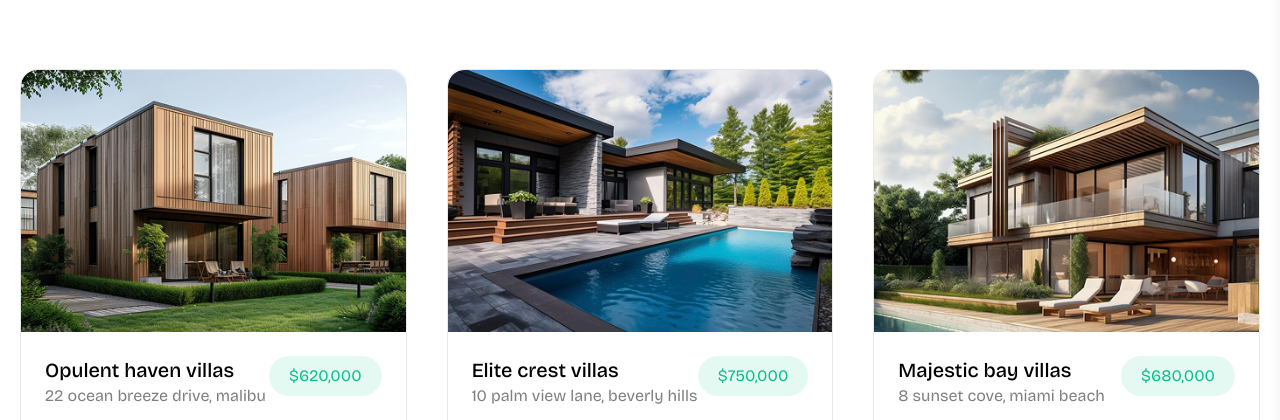
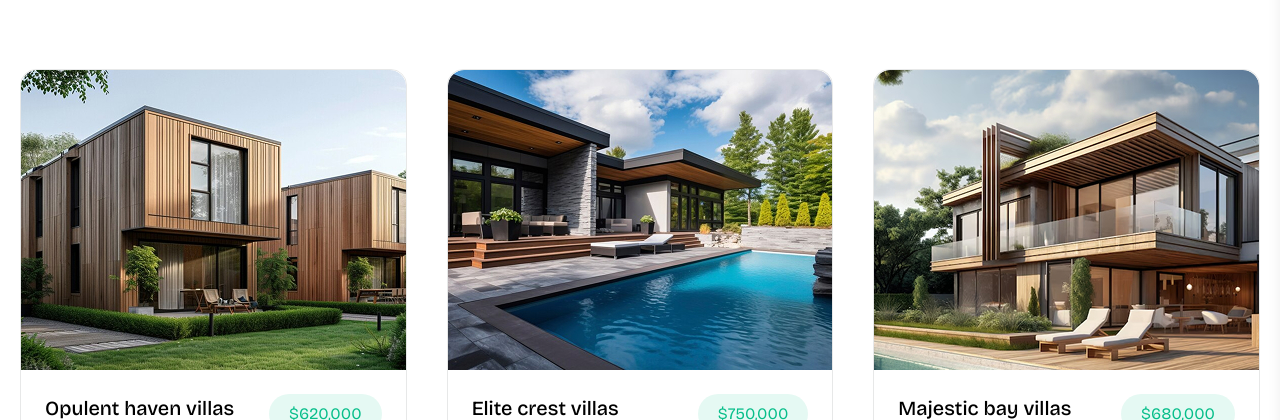
Before and after one commit to kiraabe/homely.1.2, a Next.js app: page /appartment in a window 1280 px wide. Shown: the part 317-737 px from the top of the page. Built offline with nearby package versions, Linux system fonts and the light colour scheme.

Commit message:
Standardize property card image dimensions for consistent grid layout

```diff
--- a/src/components/Home/Properties/Card/Card.tsx
+++ b/src/components/Home/Properties/Card/Card.tsx
@@ -11,7 +11,7 @@ const PropertyCard: React.FC<{ item: PropertyHomes }> = ({ item }) => {
   return (
     <div>
       <div className='relative rounded-2xl border border-dark/10 dark:border-white/10 group hover:shadow-3xl duration-300 dark:hover:shadow-white/20'>
-        <div className='overflow-hidden rounded-t-2xl'>
+        <div className='overflow-hidden rounded-t-2xl h-[300px]'>
           <Link href={`/properties/${slug}`}>
             {mainImage && (
               <Image
@@ -19,7 +19,7 @@ const PropertyCard: React.FC<{ item: PropertyHomes }> = ({ item }) => {
                 alt={name}
                 width={440}
                 height={300}
-                className='w-full rounded-t-2xl group-hover:brightness-50 group-hover:scale-125 transition duration-300 delay-75'
+                className='w-full h-full object-cover rounded-t-2xl group-hover:brightness-50 group-hover:scale-125 transition duration-300 delay-75'
                 unoptimized={true}
               />
             )}
```
